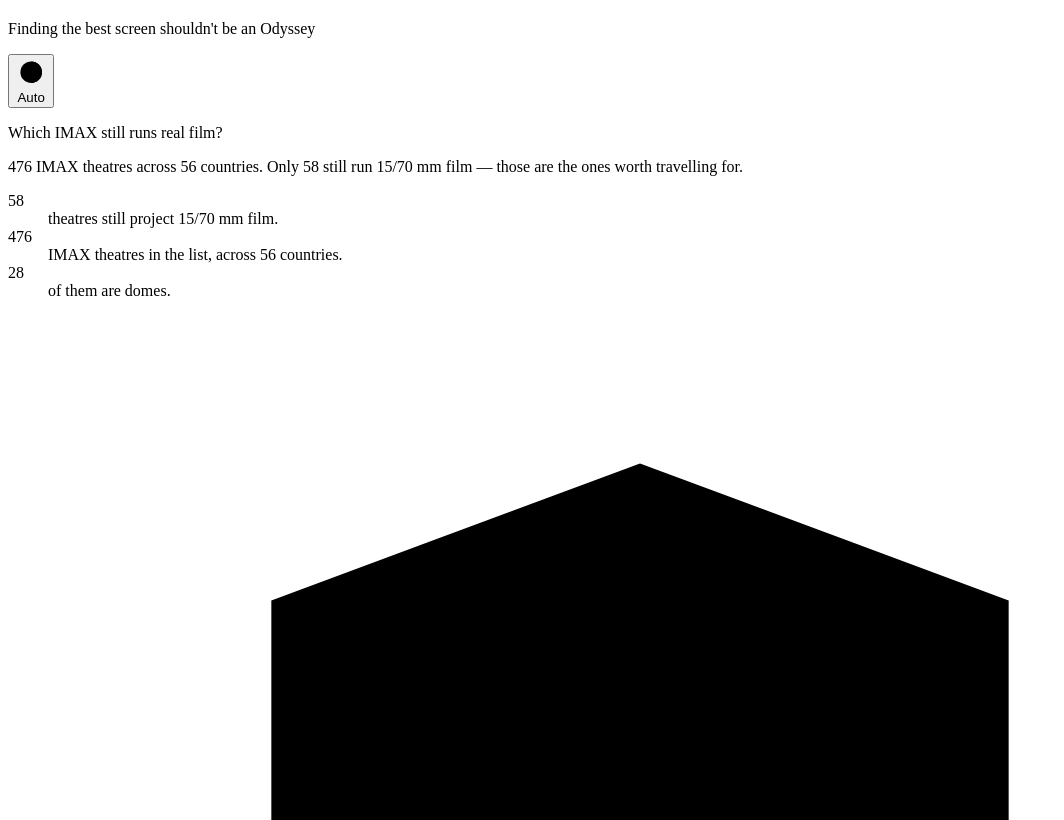
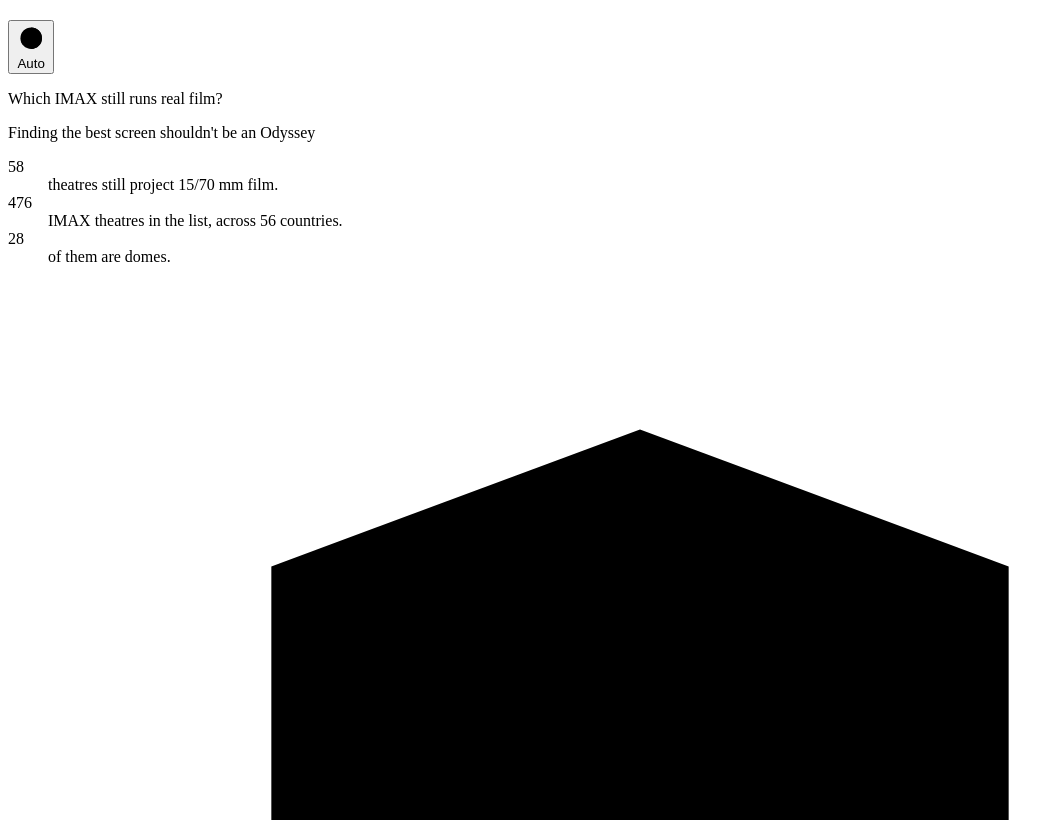
Before and after one commit to findmaxscreen/findmaxscreen, a website with bundled scripts: page web/index.html in a window 1280 px wide. Shown: the part 1494-2314 px from the top of the page, without its empty margins (0-1064 px from the left). Built offline with nearby package versions, Linux system fonts and the light colour scheme.

Commit message:
Say the counts once: the Odyssey line takes the frame, the tagline goes
The live count under the question repeated the three figures beside it
word for word. The frame now carries the joke instead, set larger in the
italic where it can be seen, and the tagline element survives only as the
channel for the data-load error, hidden until then.

```diff
--- a/web/app.js
+++ b/web/app.js
@@ -1409,17 +1409,15 @@
   } catch (err) {
     $("tagline").textContent =
       `Could not load the venue data (${err.message}). Run ./export.py.`;
+    $("tagline").hidden = false;
     return;
   }
 
   state.data = data;
   state.venues = index(data.venues);
 
+  // The three numbers beside the question.
   const s = data.stats;
-  $("tagline").textContent =
-    `${fmt.format(s.venues)} IMAX theatres across ${fmt.format(s.countries)} countries. `
-    + `Only ${fmt.format(s.film70)} still run 15/70 mm film — those are the ones worth travelling for.`;
-  // The three numbers beside the question, from the same stats block.
   for (const [id, n] of [["stat-film70", s.film70], ["stat-venues", s.venues],
                          ["stat-countries", s.countries], ["stat-dome", s.dome]]) {
     $(id).textContent = fmt.format(n);
--- a/web/index.html
+++ b/web/index.html
@@ -275,10 +275,6 @@
     <div class="mast">
       <h1><a href="./" id="home" title="Back to the start — clears every filter"
         ><svg class="icon" viewBox="0 0 24 24" aria-hidden="true"><use href="#i-reel"></use></svg>Find <b>Max</b> Screen</a></h1>
-      <!-- The joke only lands for the audience this site has - Nolan shot The
-           Odyssey on 15/70, which is the format the whole page is about - and
-           it is a subtitle, so anyone who misses it has lost nothing. -->
-      <p class="jokeline">Finding the best screen shouldn't be an Odyssey</p>
       <button type="button" id="theme" class="themetoggle" title="Switch theme">
         <svg class="icon" viewBox="0 0 24 24" aria-hidden="true"><use href="#i-auto"></use></svg>
         <span id="thememode">Auto</span>
@@ -293,7 +289,14 @@
     <div class="stage">
       <div class="frame">
         <p class="headline">Which IMAX still runs real film?</p>
-        <p class="tagline" id="tagline">Loading…</p>
+        <!-- The joke only lands for the audience this site has - Nolan shot The
+             Odyssey on 15/70, which is the format the whole page is about - and
+             it is a subtitle, so anyone who misses it has lost nothing. The
+             counts it used to share this frame with now stand beside it. -->
+        <p class="jokeline">Finding the best screen shouldn't be an Odyssey</p>
+        <!-- Only ever shown when venues.json fails to load; app.js unhides it
+             with the reason. -->
+        <p class="tagline" id="tagline" hidden></p>
       </div>
       <dl class="booth">
         <div class="stat"><dt id="stat-film70">—</dt><dd>theatres still project 15/70&nbsp;mm film.</dd></div>
--- a/web/style.css
+++ b/web/style.css
@@ -171,7 +171,6 @@
   gap: 8px 21px;
   padding-bottom: 26px;
 }
-.mast .jokeline { margin-left: auto; }
 
 /* The stage: the question on its frame, the numbers beside it. */
 .stage {
@@ -305,19 +304,20 @@
   :root:not([data-theme="light"]) .masthead h1 .icon { stroke-width: 1.15; }
 }
 
-/* Part of the wordmark's row. Set in the reading face so the joke reads as a
-   line of copy beside a poster title, which is what it is. */
+/* Under the question, in the reading face's italic: the answer's tone of
+   voice before the answer itself. */
 .jokeline {
-  margin: 0;
-  font-size: 17px;
+  margin: 21px 0 0;
+  font-size: clamp(18px, 1.8vw, 23px);
   font-style: italic;
-  color: var(--stage-muted);
+  max-width: 34ch;
+  color: var(--frame-ink);
 }
 
-/* The live count, under the question. */
+/* The data-load error, and the privacy page's badge. */
 .tagline {
   margin: 21px 0 0;
-  font-size: clamp(17px, 1.6vw, 20px);
+  font-size: 17px;
   max-width: 40ch;
   color: var(--muted-flat);
 }
@@ -1336,7 +1336,6 @@
 @media (max-width: 620px) {
   .masthead { padding-top: 16px; }
   .mast { padding-bottom: 18px; }
-  .mast .jokeline { order: 3; flex-basis: 100%; margin-left: 0; }
   .frame { padding: 20px 20px 18px 44px; box-shadow: 7px 7px 0 var(--frame-shadow); }
   .booth dt { font-size: 48px; }
   .tabs { box-shadow: 6px 6px 0 var(--ink); }
```
